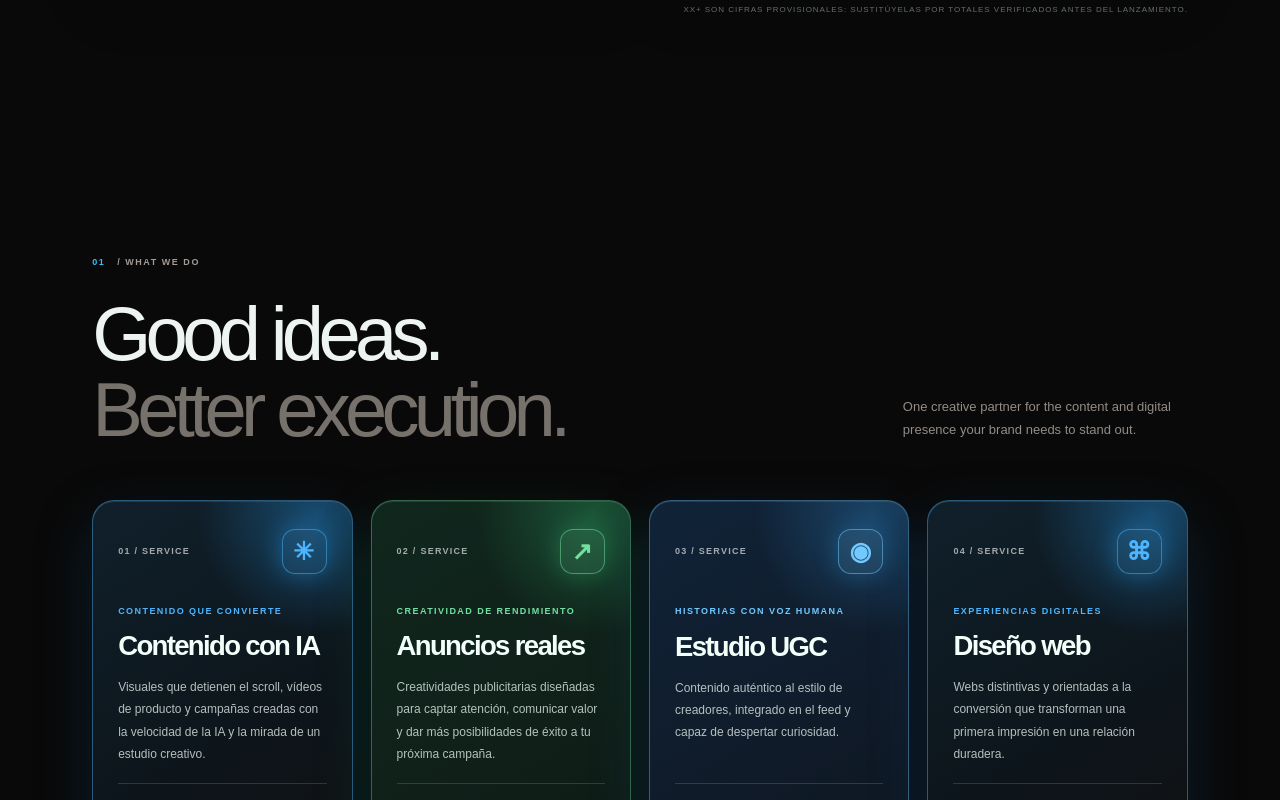
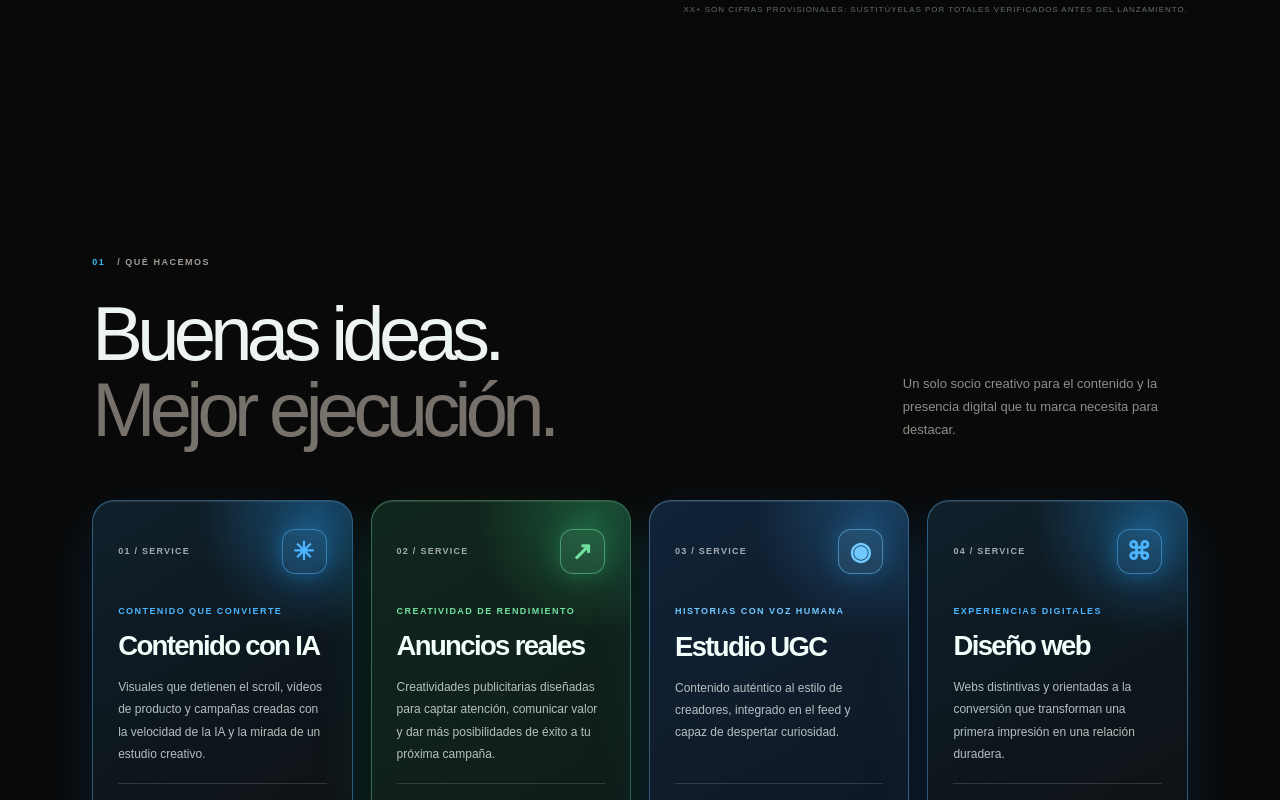
Before and after one commit to MohammadMatinMahdavi/orange, a Next.js app: page /es in a window 1280 px wide. Shown: the part 1480-2280 px from the top of the page. Built offline with nearby package versions, Linux system fonts and the light colour scheme.

Commit message:
Localize ServicesSection.jsx

```diff
--- a/components/sections/ServicesSection.jsx
+++ b/components/sections/ServicesSection.jsx
@@ -1,10 +1,8 @@
 import Arrow from "@/components/ui/Arrow";
 
-export default function ServicesSection({ services }) {
-  return (
-    <section className="section services-section" id="services">
-            <div className="section-heading"><div><div className="eyebrow"><span>01</span> / WHAT WE DO</div><h2>Good ideas.<br /><span className="muted">Better execution.</span></h2></div><p className="section-intro">One creative partner for the content and digital presence your brand needs to stand out.</p></div>
-            <div className="service-grid">{services.map((service) => <article className={`service-card service-card-${service.number} relative isolate overflow-hidden rounded-2xl shadow-2xl transition-all duration-300`} key={service.number}><div className="service-top"><span>{service.number} / SERVICE</span><span className="service-icon">{service.icon}</span></div><div><div className="service-tag">{service.tag}</div><h3>{service.title}</h3><p>{service.description}</p></div><ul>{service.items.map(item => <li key={item}>{item}</li>)}</ul><a className="card-link" href="#contact">Explore service <Arrow diagonal /></a></article>)}</div>
-          </section>
-  );
+export default function ServicesSection({ services, t }) {
+  return <section className="section services-section" id="services">
+    <div className="section-heading"><div><div className="eyebrow"><span>{t.eyebrow.split(" / ")[0]}</span> / {t.eyebrow.split(" / ")[1]}</div><h2>{t.title1}<br /><span className="muted">{t.title2}</span></h2></div><p className="section-intro">{t.intro}</p></div>
+    <div className="service-grid">{services.map((service) => <article className={`service-card service-card-${service.number} relative isolate overflow-hidden rounded-2xl shadow-2xl transition-all duration-300`} key={service.number}><div className="service-top"><span>{service.number} / SERVICE</span><span className="service-icon">{service.icon}</span></div><div><div className="service-tag">{service.tag}</div><h3>{service.title}</h3><p>{service.description}</p></div><ul>{service.items.map(item => <li key={item}>{item}</li>)}</ul><a className="card-link" href="#contact">{t.link} <Arrow diagonal /></a></article>)}</div>
+  </section>;
 }
```
